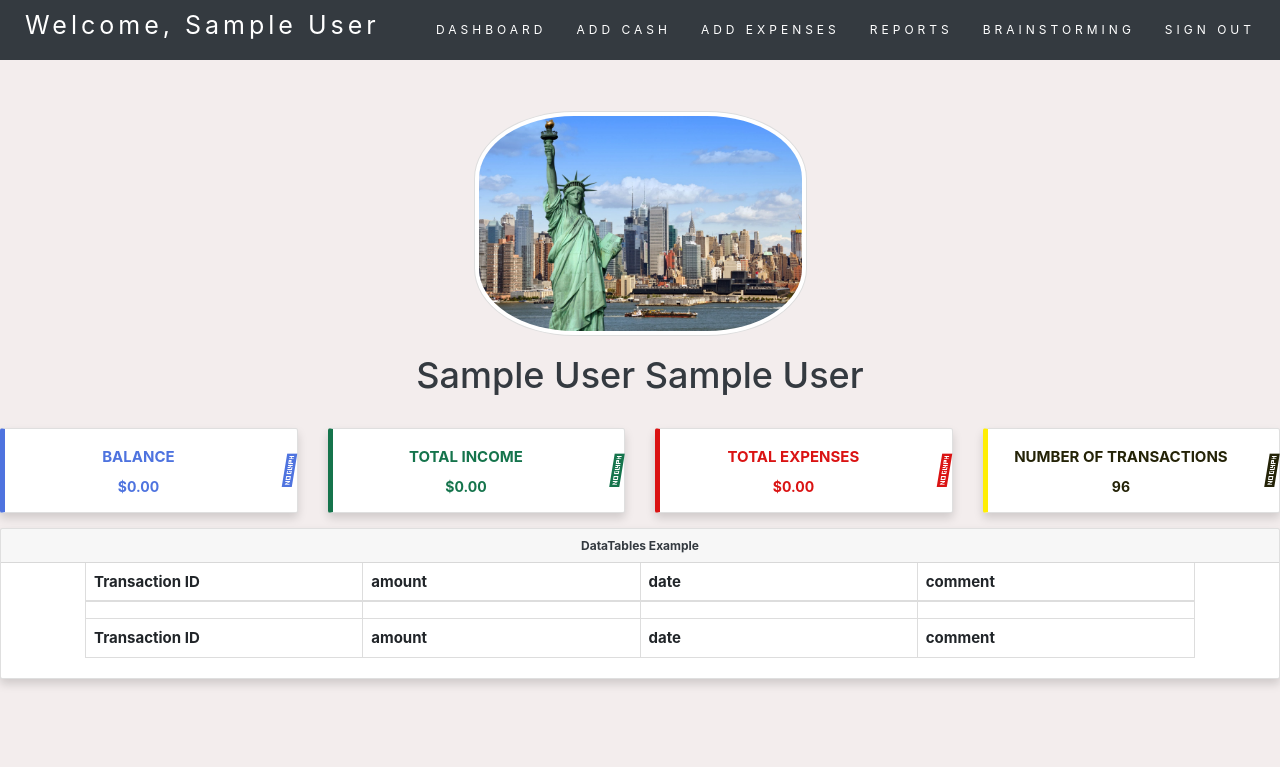
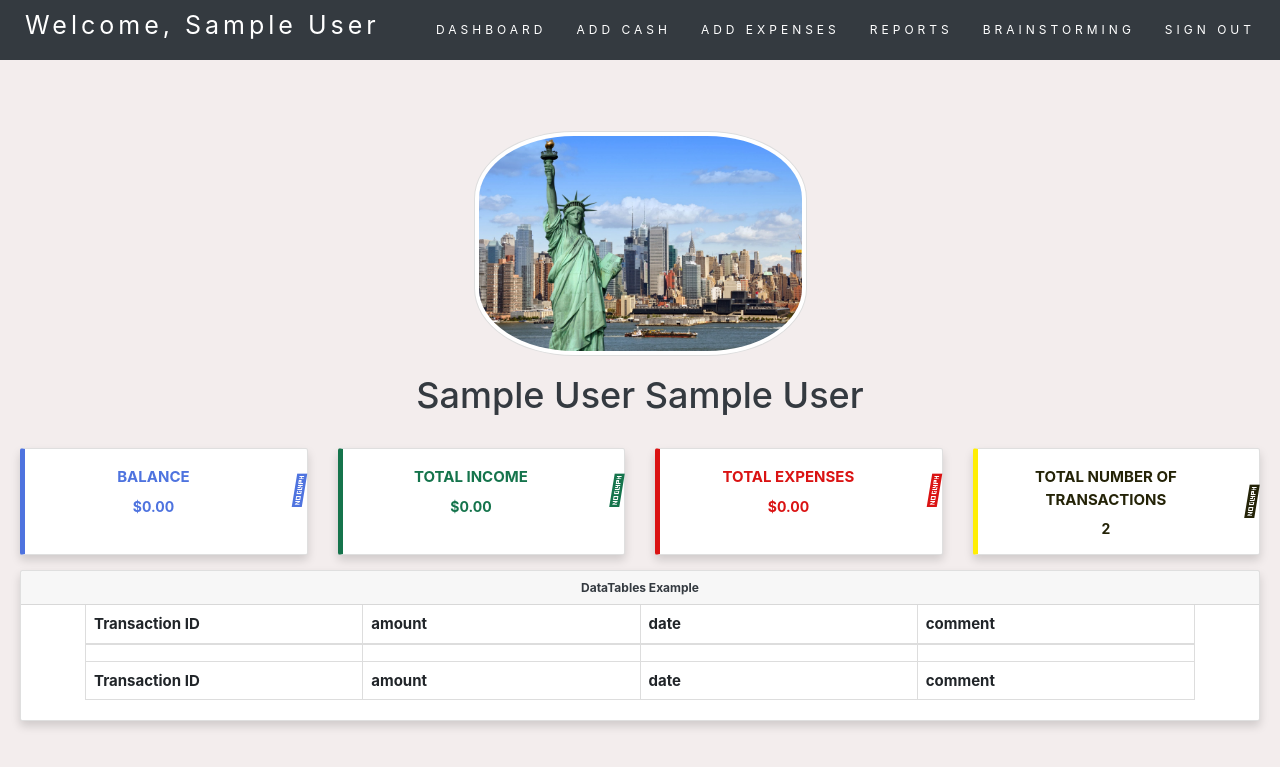
Before and after one commit to dawood96/budgetbookkeeping, a PHP site: page /dashboard.php in a window 1280 px wide. Shown: the top 767 px of the page. Run offline with PHP 8.4, Linux system fonts and the light colour scheme; the visitor is signed in with stand-in values (Sample User, id 1); tables that the repository leaves empty or names only in its code hold one stand-in row (values such as "Sample post"); lists and menus that the app fills with data are empty; some libraries are stand-ins or nearby versions.

Commit message:
Number of transaction is working now on the dashboard page. and the footer for index page is done

```diff
--- a/controllers/dashController.php
+++ b/controllers/dashController.php
@@ -40,14 +40,24 @@ if ($result->num_rows != 0) {
 $balance = $income - $expenses;
 $balanceIC = number_format($balance, 2,'.', ',');
 
-//$query = "SELECT * FROM csi3370_expenses_trans WHERE user_id = $user_id";
-//$result = mysqli_query($conn, $query);
 
-//if ($result->num_rows != 0) {
-//    while ($rows = $result->fetch_assoc()) {
-//        $expenses = $rows['SUM(expense)'];
-//        $expenseIC = number_format($expenses, 2,'.', ',');
-//    }
-//}
+
+    // this block of code is for pulling the total number of transactions in the dashboard page
+    $query_expense = "SELECT COUNT(expense) FROM csi3370_expenses_trans WHERE user_id = $user_id";
+    $result = mysqli_query($conn, $query_expense);
+    if ($result->num_rows != 0) {
+        while ($rows = $result->fetch_assoc()) {
+            $expense_transaction = $rows['COUNT(expense)'];
+        }
+    }
+    $query_income = "SELECT COUNT(income) FROM csi3370_income_trans WHERE user_id = $user_id";
+    $result = mysqli_query($conn, $query_income);
+    if ($result->num_rows != 0) {
+        while ($rows = $result->fetch_assoc()) {
+            $income_transaction = $rows['COUNT(income)'];
+        }
+    }
+    $total_number_of_transaction = $expense_transaction + $income_transaction;
+
 
 ?>
--- a/css/style.css
+++ b/css/style.css
@@ -40,7 +40,7 @@
 }
 
 body {
-    margin: 0px;
+    margin: 20px;
     font-family: -apple-system, BlinkMacSystemFont, "Segoe UI", Roboto,
         "Helvetica Neue", Arial, "Noto Sans", sans-serif, "Apple Color Emoji",
         "Segoe UI Emoji", "Segoe UI Symbol", "Noto Color Emoji";
@@ -50,6 +50,9 @@ body {
     /*color: #cecaca; */
     text-align: center;
     background-color: rgb(243, 237, 237);
+}
+#index_page {
+    margin: 0px;
 }
 
 .box {
--- a/dashboard.php
+++ b/dashboard.php
@@ -97,8 +97,7 @@ include 'controllers/dashController.php';
                 <div class="card-body">
                     <div class="row no-gutters align-items-center">
                         <div class="col mr-2">
-                            <div class="text-xs font-weight-bold  text-uppercase mb-1">Balance
-                            </div>
+                            <div class="text-xs font-weight-bold  text-uppercase mb-1">Balance</div>
                             <div class="h5 mb-0 font-weight-bold text-gray-800">$<?php  echo $balanceIC; ?></div>
                         </div>
                         <div class="col-auto">
@@ -109,14 +108,13 @@ include 'controllers/dashController.php';
             </div>
         </div>
         <div class="col-xl-3 col-md-6 mb-4">
+            <a href="IncomeDesign.php">
                 <div class="card border-left-primary border-left-primary-income shadow h-100 py-2">
                     <div class="card-body">
                         <div class="row no-gutters align-items-center">
                             <div class="col mr-2">
-                            <div class="text-xs font-weight-bold  text-uppercase mb-1">Total Income
-                            </div>
-                            <div class="h5 mb-0 font-weight-bold text-gray-800">$<?php  echo $incomeIC; ?>
-                            </div>
+                                <div class="text-xs font-weight-bold  text-uppercase mb-1">Total Income </div>
+                                <div class="h5 mb-0 font-weight-bold text-gray-800">$<?php  echo $incomeIC; ?> </div>
                             </div>
                             <div class="col-auto">
                                 <i class="far fa-calendar fa-2x text-gray-300"></i>
@@ -124,31 +122,32 @@ include 'controllers/dashController.php';
                         </div>
                     </div>
                 </div>
+            </a>
         </div>
+
         <div class="col-xl-3 col-md-6 mb-4">
+            <a href="ExpensesDesign.php">
                 <div class="card border-left-primary border-left-primary-expense shadow h-100 py-2">
                     <div class="card-body">
                         <div class="row no-gutters align-items-center">
                             <div class="col mr-2">
-                            <div class="text-xs font-weight-bold text-uppercase mb-1">Total EXPENSES
-                            </div>
-                            <div class="h5 mb-0 font-weight-bold text-gray-800">$<?php  echo $expenseIC; ?></div>
-                        </div>
+                                <div class="text-xs font-weight-bold text-uppercase mb-1">Total EXPENSES </div>
+                                <div class="h5 mb-0 font-weight-bold text-gray-800">$<?php  echo $expenseIC; ?></div> </div>
                             <div class="col-auto">
                                 <i class="fas fa-calendar fa-2x text-gray-300"></i>
                             </div>
                         </div>
                     </div>
                 </div>
+            </a>
         </div>
         <div class="col-xl-3 col-md-6 mb-4">
             <div class="card border-left-primary border-left-primary-total shadow h-100 py-2">
                 <div class="card-body">
                     <div class="row no-gutters align-items-center">
                         <div class="col mr-2">
-                            <div class="text-xs font-weight-bold text-uppercase mb-1">Number of transactions
-                            </div>
-                            <div class="h5 mb-0 font-weight-bold text-gray-800">96</div>
+                            <div class="text-xs font-weight-bold text-uppercase mb-1">Total Number of transactions</div>
+                            <div class="h5 mb-0 font-weight-bold text-gray-800"> <?php echo $total_number_of_transaction; ?></div>
                         </div>
                         <div class="col-auto">
                             <i class="fas fa-calendar fa-2x text-gray-300"></i>
@@ -166,8 +165,8 @@ include 'controllers/dashController.php';
         </div>
         <div class="container">
             <div class="table-responsive">
-                <table class="table table-bordered" >
-                    <thead >
+                <table class="table table-bordered">
+                    <thead>
                         <tr>
                             <th width="25%">Transaction ID</th>
                             <th width="25%">amount</th>
--- a/index.php
+++ b/index.php
@@ -17,7 +17,7 @@
 
 </head>
 
-<body id="myPage" data-spy="scroll" data-target=".navbar" data-offset="60">
+<body id="index_page" data-spy="scroll" data-target=".navbar" data-offset="60">
     <nav class="navbar navbar-default navbar-fixed-top navbar-expand-lg navbar-dark bg-dark ">
         <div class="container-fluid">
             <div class="navbar-header">
@@ -160,10 +160,12 @@
             style="border:0; height: 100%; width:100%" allowfullscreen></iframe>
     </div>
 
+    <br?
 
 
 
 
+    <?php include 'footer.php';?>
 
 
 
```
Also changed, not shown: footer.php (added, +35 -0 lines). Lines whose indentation alone changed are shown as unchanged.
